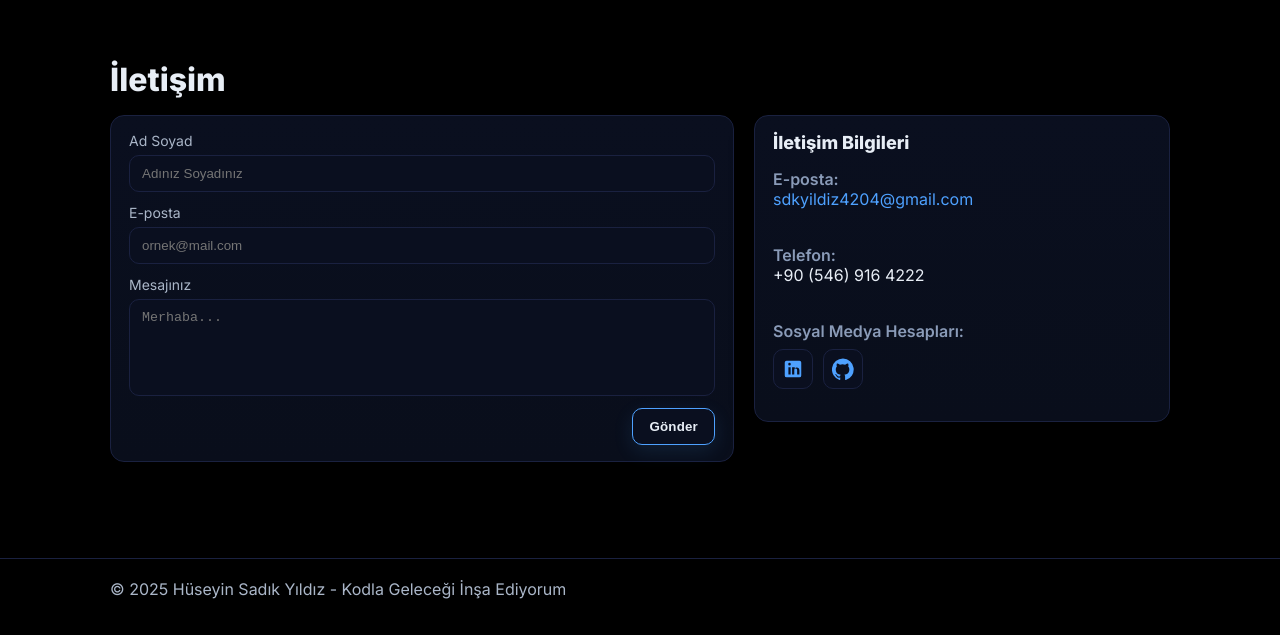
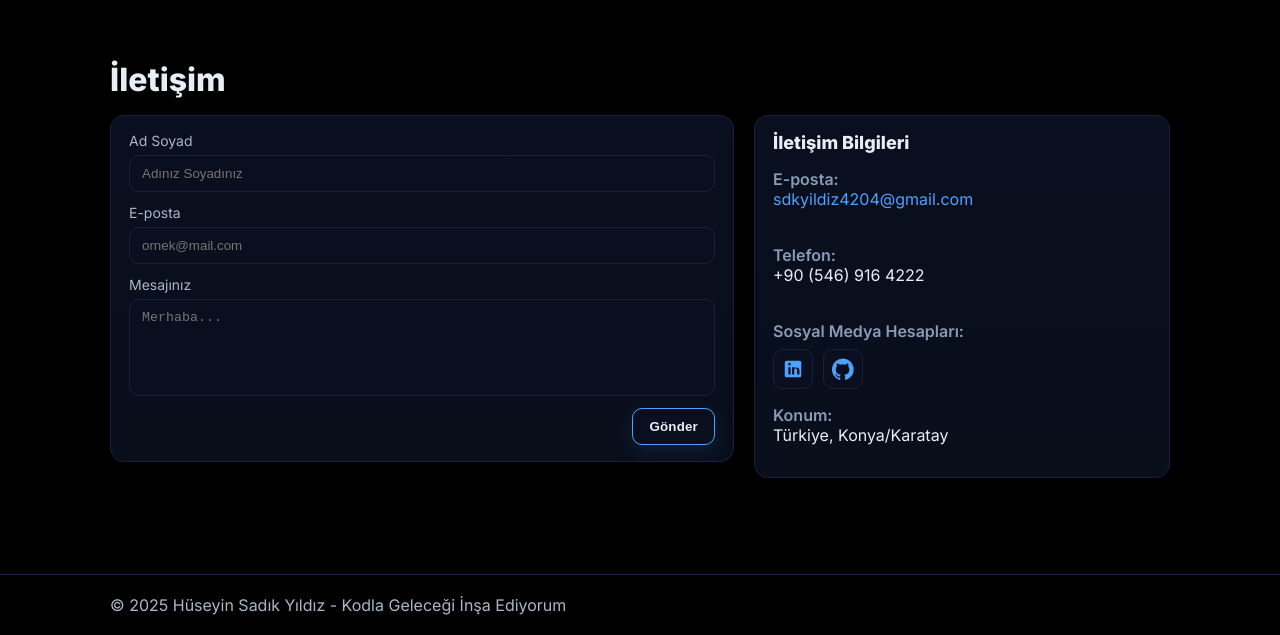
Before and after one commit to HuseyinSadikYildiz/hsyildizxasportfy, a plain HTML site: page index.html in a window 1280 px wide. Shown: the part 1877-2512 px from the top of the page. Drawn offline with Linux system fonts and the light colour scheme.

Commit message:
Fix HTML formatting and structure

```diff
--- a/index.html
+++ b/index.html
@@ -132,6 +132,10 @@
                                 </a>
                             </div>
                         </div>
+                        <div class="contact-item">
+                            <strong>Konum:</strong><br>
+                            <span>Türkiye, Konya/Karatay</span>
+                        </div>
                     </div>
                 </div>
             </div>
```
